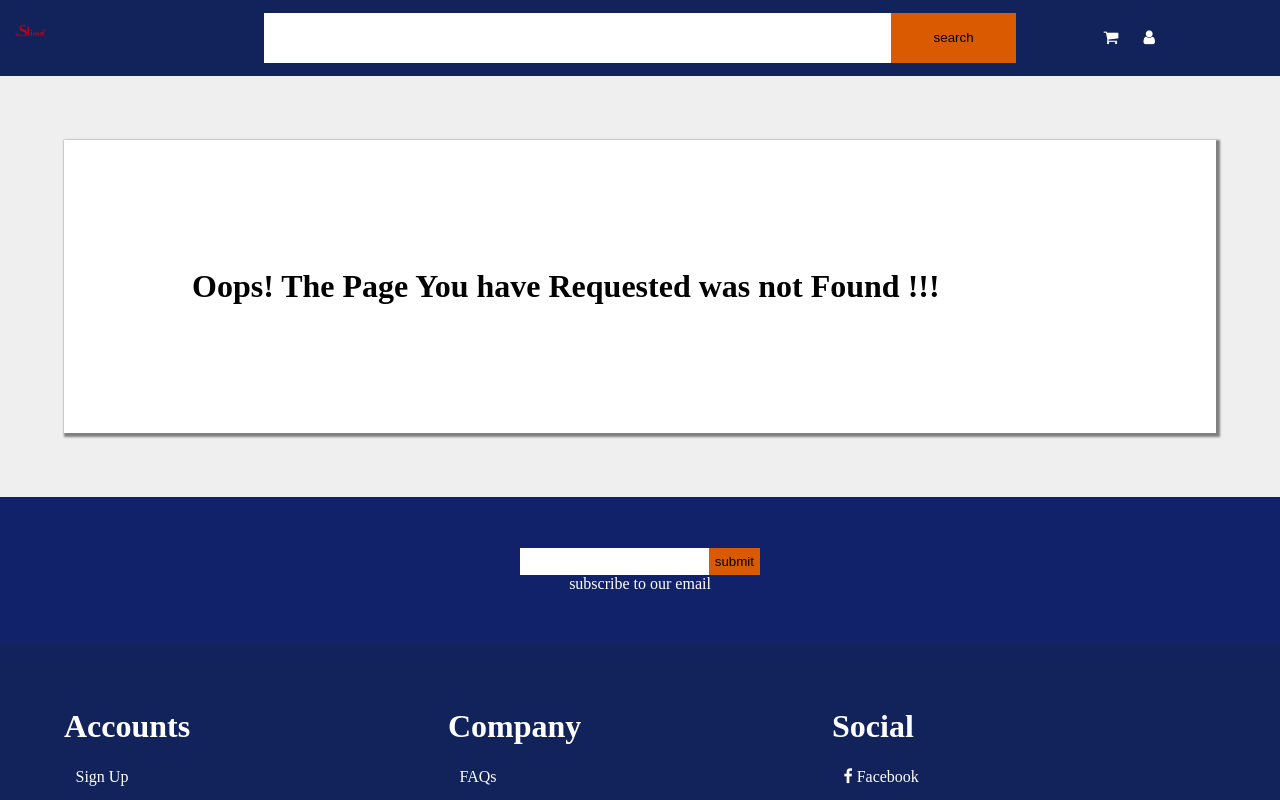
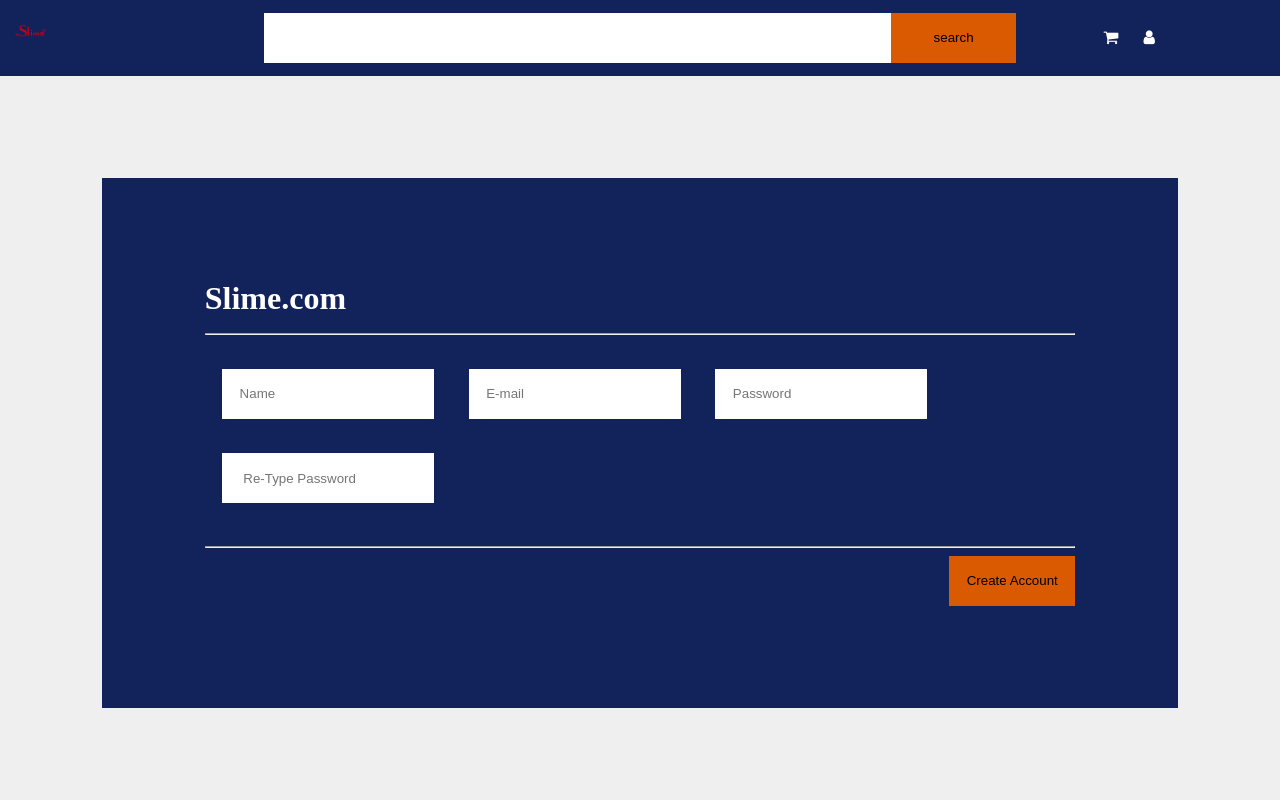
Before and after one commit to ike-njoku/Afrileg2.0, an Angular app: page /create-account in a window 1280 px wide. Shown: the top 800 px of the page. Built offline with nearby package versions, Linux system fonts and the light colour scheme.

Commit message:
updated styles.css (added floats right and left to stylesheet), redesigned client-login-component... changed it sign-in component

```diff
--- a/src/app/app.module.ts
+++ b/src/app/app.module.ts
@@ -5,7 +5,7 @@ import { AppRoutingModule } from './app-routing.module';
 import { AppComponent } from './app.component';
 import { HeaderComponent } from './header/header.component';
 import { CategoriesComponent } from './categories/categories.component';
-import { ClientLogInComponent } from './client-log-in/client-log-in.component';
+import { SignInComponent } from './sign-in/sign-in.component';
 import { LandingComponent } from './landing/landing.component';
 import { ImageSlideComponent } from './image-slide/image-slide.component';
 import { HotSellingComponent } from './hot-selling/hot-selling.component';
@@ -21,7 +21,7 @@ import { SignUpComponent } from './sign-up/sign-up.component';
     AppComponent,
     HeaderComponent,
     CategoriesComponent,
-    ClientLogInComponent,
+    SignInComponent,
     LandingComponent,
     ImageSlideComponent,
     HotSellingComponent,
--- a/src/app/client-log-in/client-log-in.component.html
+++ /dev/null
@@ -1,29 +0,0 @@
-<div id="loginForm" class="pad-8 secondary mg-8 col-sm-full">
-    <!--form  -->
-    <form action="">
-        <div class="container">
-
-            <div class="header col-12">
-                <!-- logo -->
-                Slime.com
-                <hr>
-            </div>
-            <!-- input (email) -->
-            <input class="col-12  mg-3 pad-2 " type="email" name="" id="" placeholder="Email">
-            <!-- input (password) -->
-            <input class="col-12 mg-3 pad-2 " type="password" name="" placeholder="Password" id="">
-
-            <div class="col-12">
-                <hr>
-                <!-- submit button  -->
-                <button class="mg-2 primary pad-2">submit</button>
-                <!-- signUp -->
-                <a class="mg-2 secondary pad-2">sign Up</a>
-
-            </div>
-        </div>
-    </form>
-
-
-
-</div>
--- a/src/app/client-log-in/client-log-in.component.ts
+++ /dev/null
@@ -1,15 +0,0 @@
-import { Component, OnInit } from '@angular/core';
-
-@Component({
-  selector: 'app-client-log-in',
-  templateUrl: './client-log-in.component.html',
-  styleUrls: ['./client-log-in.component.css']
-})
-export class ClientLogInComponent implements OnInit {
-
-  constructor() { }
-
-  ngOnInit(): void {
-  }
-
-}
--- a/src/app/product-detail/product-detail.component.ts
+++ b/src/app/product-detail/product-detail.component.ts
@@ -8,6 +8,9 @@ import { Products } from '../productInterface';
 export class ProductDetailComponent implements OnInit {
   @Input() product: Products;
 
+  // display selected Product
+
+
 
   constructor() { }
 
--- /dev/null
+++ b/src/app/sign-in/sign-in.component.html
@@ -0,0 +1,20 @@
+<form action="">
+    <div class="container">
+        <div class=" container col-6 col-sm-full secondary box pad-5 mg-5">
+            <!-- header -->
+            <div class="header col-12">Slime.com
+                <hr>
+            </div>
+            <!-- input fields -->
+            <input type="text" class="pad-2 mg-2 col-12" placeholder="E-mail">
+            <input type="text" class="pad-2 mg-2 col-12" placeholder="Password">
+
+            <!-- footer / submit -->
+            <div class="col-12 mg-t-2 mg-b-2">
+                <hr>
+                <button class="primary pad-2 f-right">Sign In</button>
+            </div>
+
+        </div>
+    </div>
+</form>
--- /dev/null
+++ b/src/app/sign-in/sign-in.component.ts
@@ -0,0 +1,15 @@
+import { Component, OnInit } from '@angular/core';
+
+@Component({
+  selector: 'app-sign-in',
+  templateUrl: './sign-in.component.html',
+  styleUrls: ['./sign-in.component.css']
+})
+export class SignInComponent implements OnInit {
+
+  constructor() { }
+
+  ngOnInit(): void {
+  }
+
+}
--- a/src/app/sign-up/sign-up.component.html
+++ b/src/app/sign-up/sign-up.component.html
@@ -1 +1,19 @@
-<p>sign-up works!</p>
+<!--form (signup) -->
+<div class="container col-12 pad-8 mg-8 secondary">
+    <div class="header col-12">Slime.com
+        <hr>
+    </div>
+
+    <div class="col-12">
+        <!-- input -->
+        <input type="text" placeholder="Name" class="pad-2 mg-2 col-12">
+        <input type="Email" placeholder="E-mail" class="pad-2 mg-2 col-12">
+        <input type="password" placeholder="Password" class="pad-2 mg-2 col-12">
+        <input type="password" placeholder=" Re-Type Password" class="pad-2 mg-2 col-12">
+    </div>
+
+    <div class="col-12 mg-t-2">
+        <hr>
+        <button class="primary pad-2 f-right">Create Account</button>
+    </div>
+</div>
--- a/src/styles.css
+++ b/src/styles.css
@@ -603,10 +603,23 @@
     .larger {
         font-size: larger;
     }
-    /* -------------------------  display (inline block) ---------------------------------- */
+    /* ---------------------------------------floats--------------------------------------- */
+
+    .f-right {
+        float: right;
+    }
+
+    .f-left {
+        float: left;
+    }
+    /* -------------------------  display ( block) ---------------------------------- */
 
     .block {
         display: block;
+    }
+
+    .inliine {
+        display: inline-block;
     }
     /*------------------------------- boxes and containers------------------------------- */
 
```
Also changed, not shown: src/app/app-routing.module.ts (+16 -6 lines), src/app/app.component.html (line endings or trailing spaces), src/app/sign-in/sign-in.component.css (renamed from src/app/client-log-in/client-log-in.component.css), 1 other file (tests, documents, lock files or other folders).
